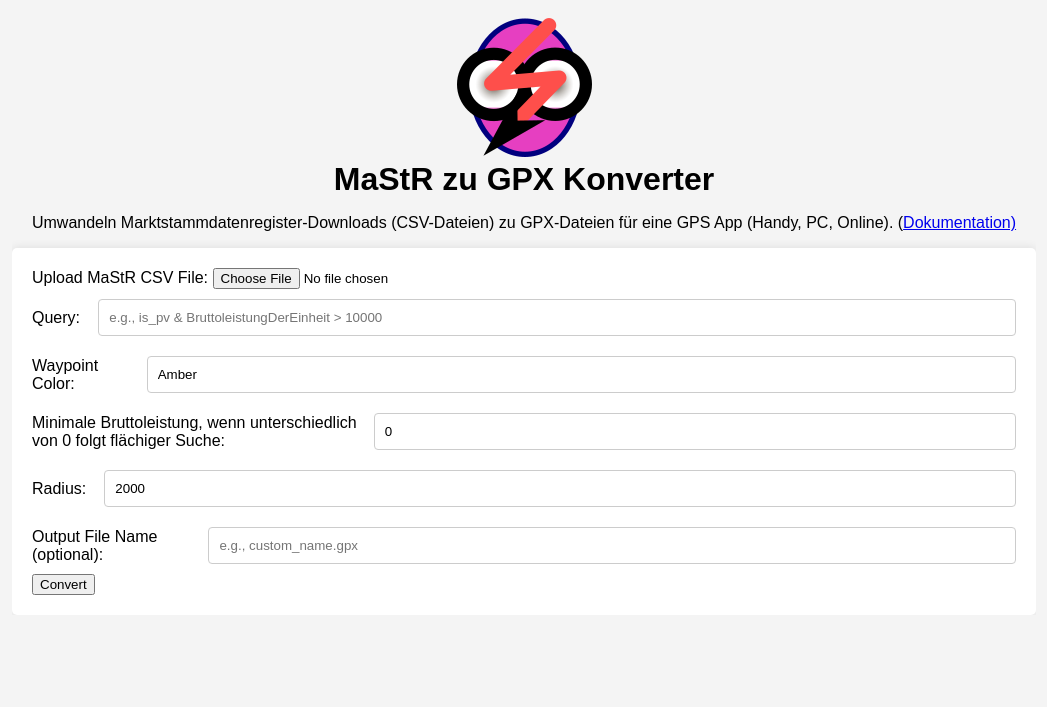
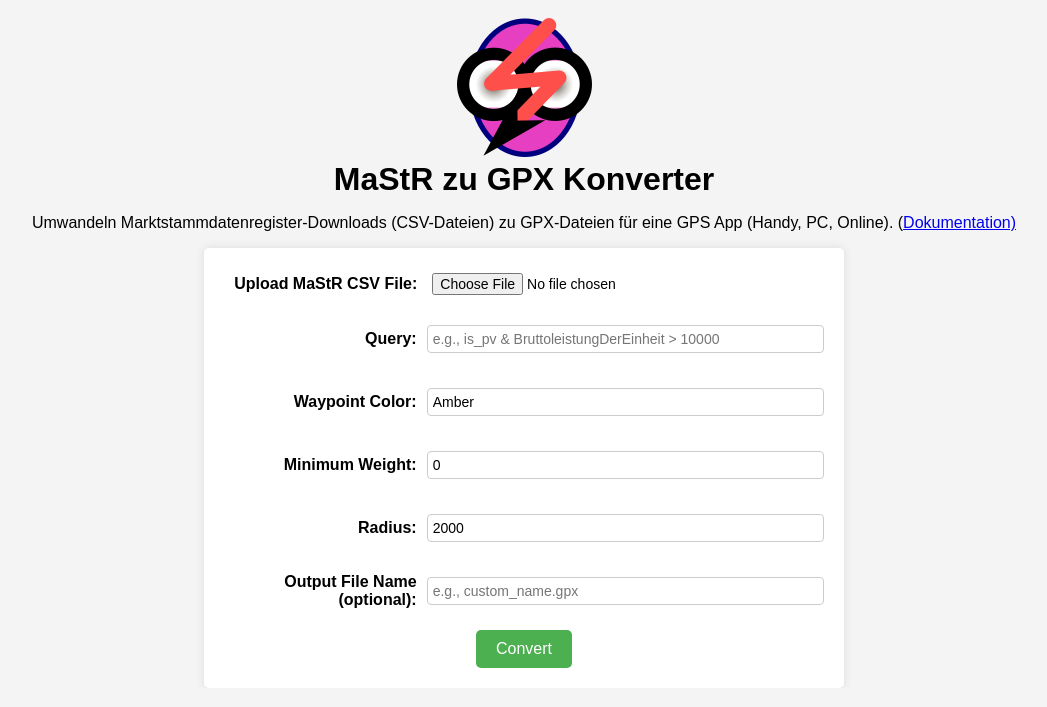
Before and after one commit to fritzthekid/mastr-utils, a Flask app: page / in a window 1280 px wide. Shown: the top 707 px of the page, without its empty margins (116-1163 px from the left). Run offline with Flask 3, Linux system fonts and the light colour scheme.

Commit message:
update beautifying

```diff
--- a/mastrtogpx-webapp/static/css/styles.css
+++ b/mastrtogpx-webapp/static/css/styles.css
@@ -61,3 +61,45 @@ footer {
     bottom: 0;
     width: 100%;
 }
+
+#convert-form {
+    max-width: 600px;
+    margin: 0 auto;
+    display: flex;
+    flex-direction: column;
+    gap: 15px;
+}
+
+.form-group {
+    display: flex;
+    justify-content: space-between;
+    align-items: center;
+}
+
+.form-group label {
+    flex: 1;
+    text-align: right;
+    margin-right: 10px;
+    font-weight: bold;
+}
+
+.form-group input {
+    flex: 2;
+    padding: 5px;
+    font-size: 14px;
+}
+
+button[type="submit"] {
+    align-self: center;
+    padding: 10px 20px;
+    background-color: #4CAF50;
+    color: white;
+    border: none;
+    border-radius: 5px;
+    font-size: 16px;
+    cursor: pointer;
+}
+
+button[type="submit"]:hover {
+    background-color: #45a049;
+}
--- a/mastrtogpx-webapp/templates/index.html
+++ b/mastrtogpx-webapp/templates/index.html
@@ -21,33 +21,36 @@
                 (<a href="https://github.com/fritzthekid/mastr-utils/blob/main/doc/dokumentation.md" target="_blank" rel="noopener noreferrer">Dokumentation)</a></p>
         </div>
         <form id="convert-form" action="/convert" method="post" enctype="multipart/form-data">
-            <label for="mastr_file">Upload MaStR CSV File:</label>
-            <input type="file" name="mastr_file" id="mastr_file" required><br>
-            <div style="display:flex; flex-direction: row; justify-content: center; align-items: center">
-            <label for="query">Query:</label>
-            <span style="display:inline-block; width: 20px;"></span>
-            <input type="text" name="query" id="query" placeholder="e.g., is_pv & BruttoleistungDerEinheit > 10000"><br>
+            <div class="form-group">
+                <label for="mastr_file">Upload MaStR CSV File:</label>
+                <input type="file" name="mastr_file" id="mastr_file" required>
             </div>
-            <div style="display:flex; flex-direction: row; justify-content: center; align-items: center">
-            <label for="color">Waypoint Color:</label>
-            <span style="display:inline-block; width: 20px;"></span>
-            <input type="text" name="color" id="color" value="Amber"><br>
+
+            <div class="form-group">
+                <label for="query">Query:</label>
+                <input type="text" name="query" id="query" placeholder="e.g., is_pv & BruttoleistungDerEinheit > 10000">
             </div>
-            <div style="display:flex; flex-direction: row; justify-content: center; align-items: center">
-                <label for="min_weight">Minimale Bruttoleistung, wenn unterschiedlich von 0 folgt flächiger Suche:</label>
-                <span style="display:inline-block; width: 20px;"></span>
-                <input type="number" name="min_weight" id="min_weight" value="0"><br>
+
+            <div class="form-group">
+                <label for="color">Waypoint Color:</label>
+                <input type="text" name="color" id="color" value="Amber">
             </div>
-            <!-- div class="form-group" -->
-            <div style="display:flex; flex-direction: row; justify-content: center; align-items: center">
-                <label for="radius">Radius: </label><span style="display:inline-block; width: 20px;"></span>
-                <input type="number" name="radius" id="radius" value="2000" size="10"><br>
+
+            <div class="form-group">
+                <label for="min_weight">Minimum Weight:</label>
+                <input type="number" name="min_weight" id="min_weight" value="0">
             </div>
-            <div style="display:flex; flex-direction: row; justify-content: center; align-items: center">
+
+            <div class="form-group">
+                <label for="radius">Radius:</label>
+                <input type="number" name="radius" id="radius" value="2000">
+            </div>
+
+            <div class="form-group">
                 <label for="output_file">Output File Name (optional):</label>
-                <span style="display:inline-block; width: 20px;"></span>
-                <input type="text" name="output_file" id="output_file" placeholder="e.g., custom_name.gpx"><br>
+                <input type="text" name="output_file" id="output_file" placeholder="e.g., custom_name.gpx">
             </div>
+
             <button type="submit">Convert</button>
         </form>
         <div id="result"></div> <!-- Placeholder for the download button -->
```
